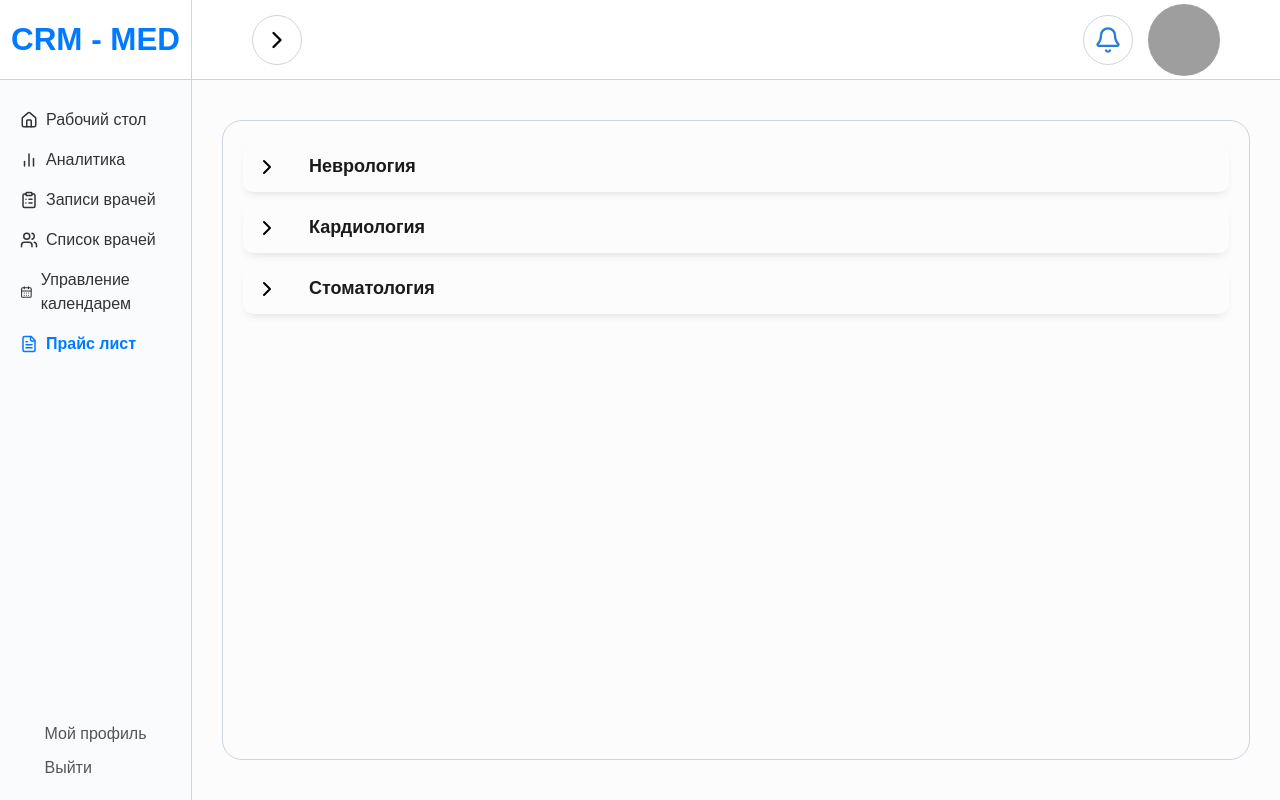
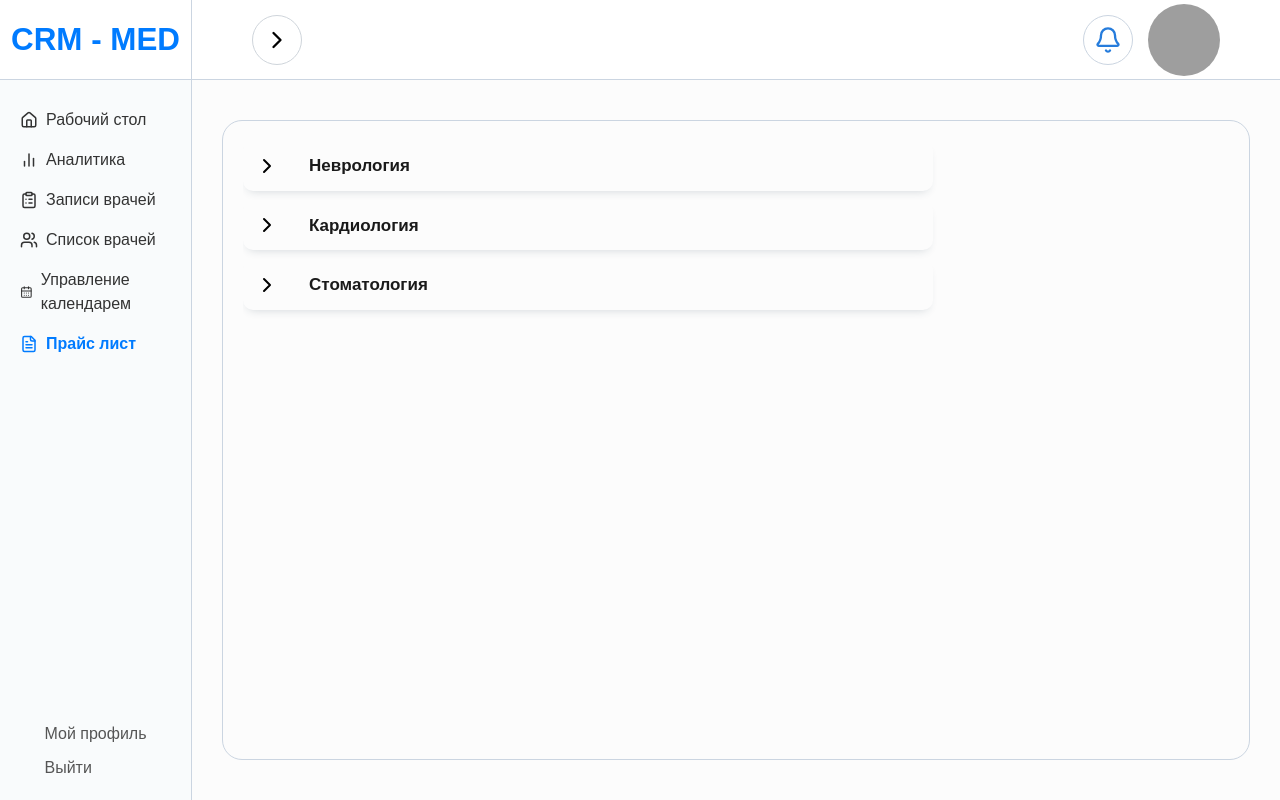
Before and after one commit to Toktobekova-Nora-dev/CRMProject, a Next.js app: page /priceList in a window 1280 px wide. Built offline with nearby package versions, Linux system fonts and the light colour scheme; grey boxes are pictures that could not be loaded; a web font is replaced by a local one.

Commit message:
not commit

```diff
--- a/src/components/client/pages/priceList/PriceList.module.scss
+++ b/src/components/client/pages/priceList/PriceList.module.scss
@@ -1,7 +1,7 @@
 @import url("https://fonts.googleapis.com/css2?family=Abhaya+Libre:wght@400;500;600;700;800&family=JetBrains+Mono:ital,wght@0,100..800;1,100..800&family=Montserrat:ital,wght@0,100..900;1,100..900&family=Nunito:ital,wght@0,200..1000;1,200..1000&family=Open+Sans:ital,wght@0,300..800;1,300..800&family=Roboto:ital,wght@0,100..900;1,100..900&family=Yellowtail&display=swap");
 
 .TitleText {
-  font-size: 18px;
+  font-size: 17px;
   font-weight: 600;
   color: #1a1a1a;
 }
@@ -28,6 +28,7 @@
   box-shadow: 0px 5px 10px -5px rgba(34, 60, 80, 0.2);
   border-radius: 10px;
   margin-bottom: 10px;
+  width: 70%;
 }
 
 .Content {
@@ -49,5 +50,29 @@
 .right h4 {
   margin: 4px 0;
   color: #2a2a2a;
-  font-size: 20px;
+  font-size: 18px;
 }
+
+.Root {
+  overflow-y: scroll;
+  &::-webkit-scrollbar {
+    width: 15px;
+  }
+
+  &::-webkit-scrollbar-track {
+    background: #d9d9d9;
+    border-radius: 16px;
+  }
+
+  &::-webkit-scrollbar-thumb {
+    background-color: #4b9cfb;
+    min-height: 10px;
+    border: 1px solid #d9d9d9;
+    border-radius: 16px;
+  }
+
+  &::-webkit-scrollbar-button {
+    height: 0px;
+    width: 0px;
+  }
+}
--- a/src/components/client/pages/priceList/PriceList.tsx
+++ b/src/components/client/pages/priceList/PriceList.tsx
@@ -4,6 +4,7 @@ import styles from "./PriceList.module.scss";
 import { useState } from "react";
 
 const PriceList = () => {
+
   type AccordionItemProps = {
     title: string;
     children: React.ReactNode;
```
Also changed, not shown: src/components/client/pages/addDoctor/AddDoctor.tsx (+34 -5 lines).
